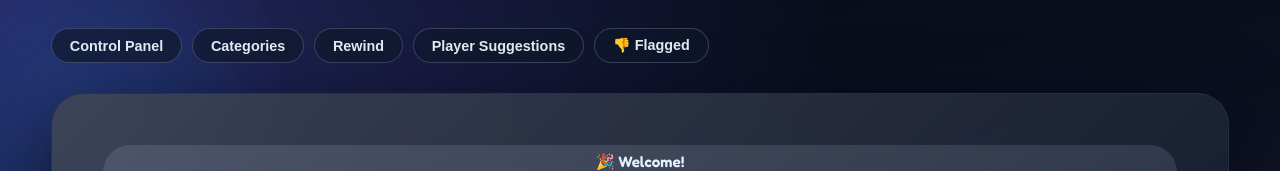
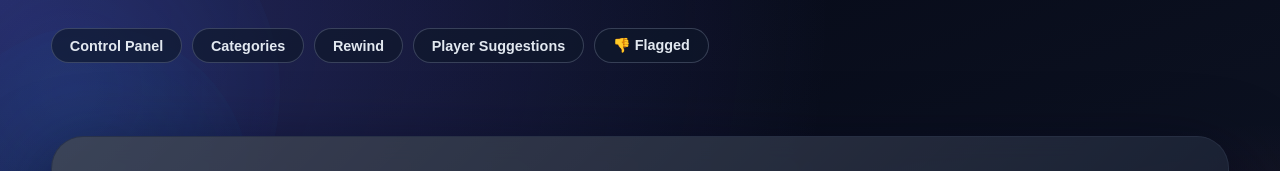
Before and after one commit to Gattopeloso/Kspa-Truth-game, a plain HTML site: page index.html in a window 1280 px wide. Shown: the top 171 px of the page. Drawn offline with nearby package versions, Linux system fonts and the light colour scheme.

Commit message:
Update index.html

```diff
--- a/index.html
+++ b/index.html
@@ -26,6 +26,7 @@
   --shadow: 0 30px 80px rgba(5, 6, 25, 0.75);
   --surface: rgba(30, 41, 59, 0.85);
   --surface-muted: rgba(51, 65, 85, 0.6);
+  --menu-hint-space: 0px;
 }
 
 * {
@@ -94,12 +95,14 @@ header {
 }
 
 .menu-hint {
-  display: block;
+  display: flex;
+  align-items: flex-start;
   margin-top: 0.35rem;
   color: rgba(226, 232, 240, 0.78);
   font-size: 0.92rem;
   line-height: 1.45;
   max-width: min(640px, 100%);
+  min-height: var(--menu-hint-space, 0px);
   opacity: 0;
   transition: opacity 0.18s ease;
   pointer-events: none;
@@ -2554,6 +2557,7 @@ const categoriesPanelEl = categoriesOverlayEl ? categoriesOverlayEl.querySelecto
 const toggleAllCategoriesBtn = document.getElementById('toggleAllCategoriesBtn');
 const menuHintEl = document.getElementById('menuHint');
 const menuHintButtons = document.querySelectorAll('.menu-toggle[data-hint]');
+const menuHintHeaderEl = menuHintEl ? menuHintEl.closest('header') : null;
 const autoSpeakSupportEl = document.getElementById('autoSpeakSupport');
 const speakBtnEl = document.getElementById('speakBtn');
 const stopSpeakBtnEl = document.getElementById('stopSpeakBtn');
@@ -2570,6 +2574,58 @@ function setOverlayState(overlayEl, toggleBtn, open) {
 }
 
 if (menuHintEl && menuHintButtons.length) {
+  const setMenuHintSpace = () => {
+    if (!menuHintHeaderEl) return;
+    const headerStyles = window.getComputedStyle(menuHintHeaderEl);
+    const paddingLeft = parseFloat(headerStyles.paddingLeft || '0');
+    const paddingRight = parseFloat(headerStyles.paddingRight || '0');
+    const availableWidth = menuHintHeaderEl.clientWidth - paddingLeft - paddingRight;
+    const measurementWidth = Math.min(640, Math.max(availableWidth, 0));
+
+    if (!measurementWidth) {
+      document.documentElement.style.setProperty('--menu-hint-space', '0px');
+      return;
+    }
+
+    const measureEl = document.createElement('div');
+    measureEl.className = 'menu-hint';
+    measureEl.style.position = 'absolute';
+    measureEl.style.visibility = 'hidden';
+    measureEl.style.pointerEvents = 'none';
+    measureEl.style.opacity = '0';
+    measureEl.style.margin = '0';
+    measureEl.style.left = '-9999px';
+    measureEl.style.top = '0';
+    measureEl.style.minHeight = '0';
+    measureEl.style.width = `${measurementWidth}px`;
+    menuHintHeaderEl.appendChild(measureEl);
+
+    let maxHeight = 0;
+    menuHintButtons.forEach((btn) => {
+      const hint = (btn.dataset.hint || '').trim();
+      if (!hint) return;
+      measureEl.textContent = hint;
+      const height = Math.ceil(measureEl.getBoundingClientRect().height);
+      if (height > maxHeight) {
+        maxHeight = height;
+      }
+    });
+
+    menuHintHeaderEl.removeChild(measureEl);
+
+    document.documentElement.style.setProperty('--menu-hint-space', `${maxHeight}px`);
+  };
+
+  setMenuHintSpace();
+
+  let menuHintResizeTimer = null;
+  window.addEventListener('resize', () => {
+    if (menuHintResizeTimer) {
+      clearTimeout(menuHintResizeTimer);
+    }
+    menuHintResizeTimer = setTimeout(setMenuHintSpace, 150);
+  });
+
   const updateMenuHint = (text) => {
     const hintText = text?.trim() || '';
     menuHintEl.textContent = hintText;
```
